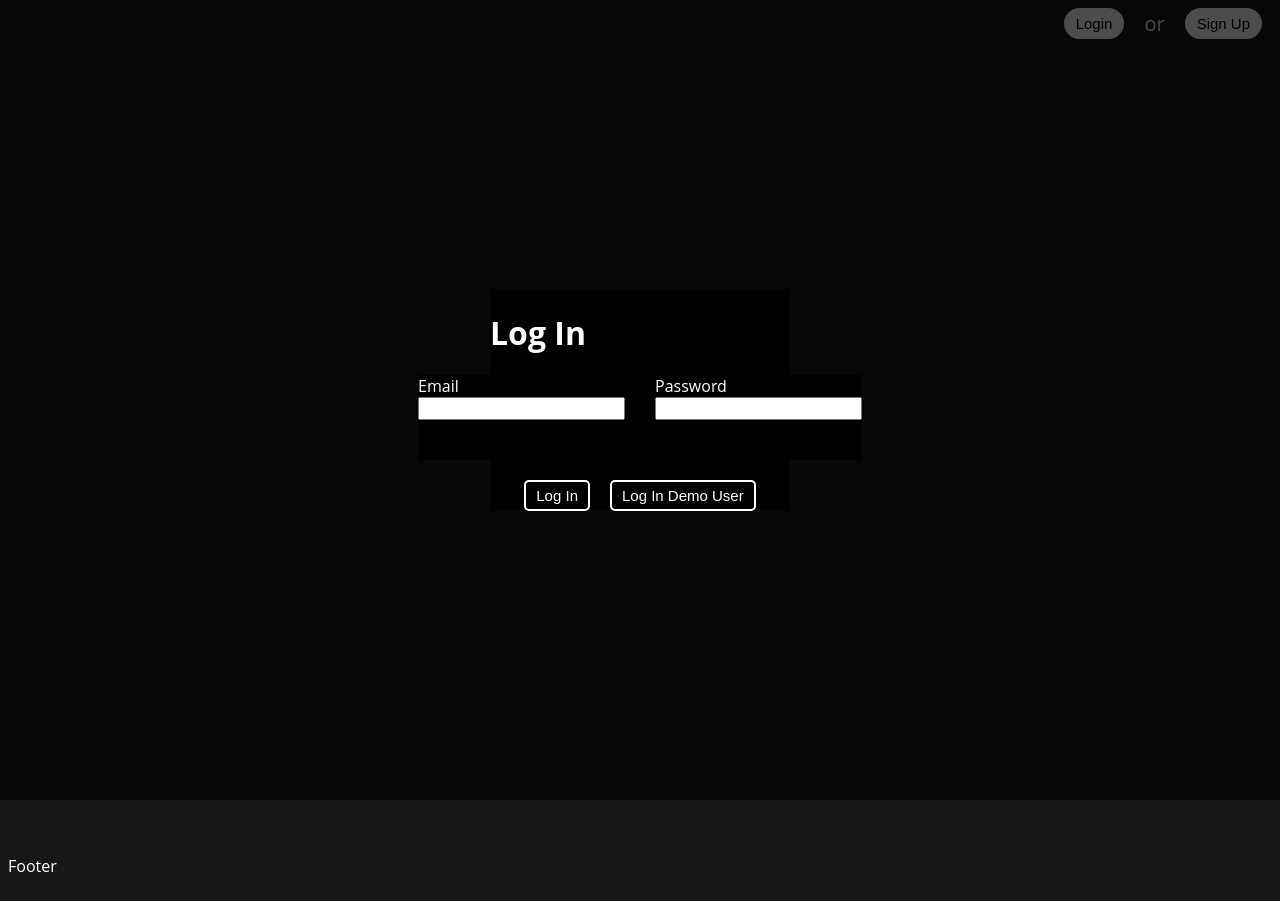
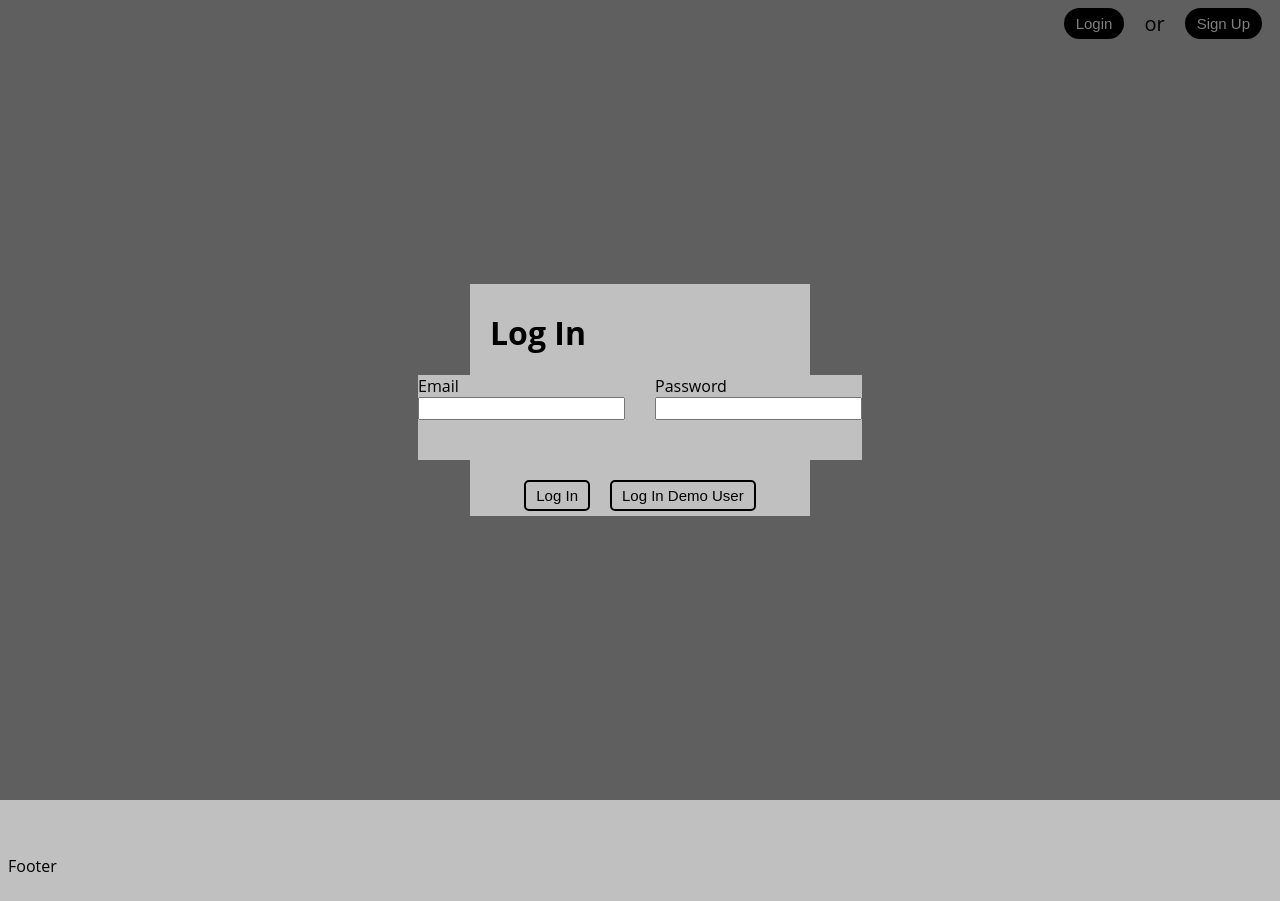
Before and after one commit to dvidale/shortlisted, a React (Vite) app in the folder react-vite/: page / in a window 1280 px wide. Both pictures are taken after a click on the button "Login". Built offline with nearby package versions, Linux system fonts and the light colour scheme; no server answers.

Commit message:
styling the front page and login, signup

```diff
--- a/react-vite/src/components/HomeView/HomeView.jsx
+++ b/react-vite/src/components/HomeView/HomeView.jsx
@@ -79,13 +79,6 @@ function HomeView() {
   }, [saved_shortlists, dispatch, user]);
 
 
-  // const splashImgStyle = {
-	// 	width: '100%',
-	// 	backgroundImage: "url('https://aa-portfolio-08-2024.s3.us-east-2.amazonaws.com/splash_page_no_BG.png')",
-	// 	backgroundSize: 'cover',
-	// 	backgroundPosition: 'center',
-	// 	position: 'relative', // Ensure the overlay is positioned correctly
-	// };
 
 
 
@@ -177,10 +170,8 @@ function HomeView() {
 
  <h1 className="splash-text">Recommend peers for jobs, or get referred yourself... with Shortlisted.</h1>
  <br/>
- <h1>
-
-        </h1>
-        {/* <img className="splash-img" alt='splash-img' src='https://aa-portfolio-08-2024.s3.us-east-2.amazonaws.com/splash_page_no_BG.png'/> */}
+ <h1>        </h1>
+        <div className="splash-img"></div>
 
         </>
       )}
--- a/react-vite/src/components/LoginFormModal/LoginForm.css
+++ b/react-vite/src/components/LoginFormModal/LoginForm.css
@@ -19,7 +19,8 @@
     flex-direction: row;
     flex-wrap: nowrap;
     column-gap:30px;
-    background-color: black;
+    background-color: var(--light-bg);
+    color: var(--dark-text)
 }
 .error-email{
 
@@ -34,6 +35,11 @@
     flex-direction: row;
     justify-content: center;
     column-gap: 20px;
+
+}
+
+.login-btn{
+    border: var(--dark-border)
 }
 
 .front-input-field{
--- a/react-vite/src/components/LoginFormModal/LoginFormModal.jsx
+++ b/react-vite/src/components/LoginFormModal/LoginFormModal.jsx
@@ -101,7 +101,7 @@ function LoginFormModal() {
 </div>
 
       <div className="login-buttons">
-        <button type="submit">Log In</button>
+        <button className='login-btn' type="submit">Log In</button>
 
 				<button
 					className='login-btn'
--- a/react-vite/src/components/SignupFormModal/SignupForm.css
+++ b/react-vite/src/components/SignupFormModal/SignupForm.css
@@ -1,8 +1,8 @@
 .signup-modal-container{
 min-height: 300px;
 width: 300px;
-padding:20px;
-border: 3px solid white;
+padding:0px;
+
 }
 
 
--- a/react-vite/src/context/Modal.css
+++ b/react-vite/src/context/Modal.css
@@ -7,6 +7,7 @@
   display: flex;
   justify-content: center;
   align-items: center;
+
 }
 
 #modal-background {
@@ -15,10 +16,13 @@
   right: 0;
   left: 0;
   bottom: 0;
-  background-color: rgba(0, 0, 0, 0.7);
+  background-color: rgb(0 0 0 / 50%)
+
 }
 
 #modal-content {
   position: absolute;
-  background-color:black;
+  background-color: var(--light-bg);
+  border: 2px solid var(--dark-border);
+  padding: 5px 20px;
 }
--- a/react-vite/src/index.css
+++ b/react-vite/src/index.css
@@ -2,8 +2,15 @@
 :root{
     box-sizing: border-box;
     font-family: "Open Sans", sans-serif;
-    background-color: rgb(23, 23, 23);
-    color: white;
+    --dark-bg: black;
+    --light-bg: silver;
+    --dark-text: black;
+    --light-text: white;
+    --dark-button: black;
+    --light-text: white;
+    --dark-border: 2px solid black;
+    --light-border: 2px solid white;
+    background-color: var(--light-bg);
 }
 
 a {
@@ -11,9 +18,9 @@ a {
 }
 
 button{
-    background-color: black;
-    color: white;
-    border: 2px solid white;
+    background-color: var(--light-bg);
+    color: var(--dark-text);
+    border: var(--dark-border);
     cursor: pointer;
     padding: 5px 10px;
     border-radius: 5px;
@@ -29,8 +36,8 @@ button{
 }
 .front-login-signup-btn{
     border-radius: 30px;
-    background-color: white;
-    color: black;
+    background-color: var(--dark-bg);
+    color: var(--light-text);
 }
 
 #app-views-container{
@@ -46,13 +53,16 @@ button{
    background-image: url('https://aa-portfolio-08-2024.s3.us-east-2.amazonaws.com/splash_page_no_BG.png');
    background-size: cover;
     background-repeat: no-repeat;
-    margin-top: -500px;
+    /* margin-top: -500px; */
+   position: relative;
+   color: var(--dark-bg);
+   resize:both;
 }
 
 .splash-text{
     background-color: brown;
     position:absolute;
-    z-index: 1;
+    /* z-index: 1; */
 }
 
 .shortlisted-title{
@@ -114,8 +124,8 @@ min-width: 310px;
     justify-content: center;
     column-gap: 20px;
     background-color: rgb(78, 78, 78);
-    color: white;
-    border: 2px white solid;
+    color: var(--light-text);
+    border: 2px var(--light-border) solid;
     padding: 1px;
     cursor: pointer;
     margin-top: 10px;
@@ -148,6 +158,7 @@ min-width: 310px;
     justify-content: space-between;
     margin-top: 5px;
     margin-bottom: 0px;
+    background-color: black;
 }
 .title-and-button-pairs-clicked{
     display: flex;
```
